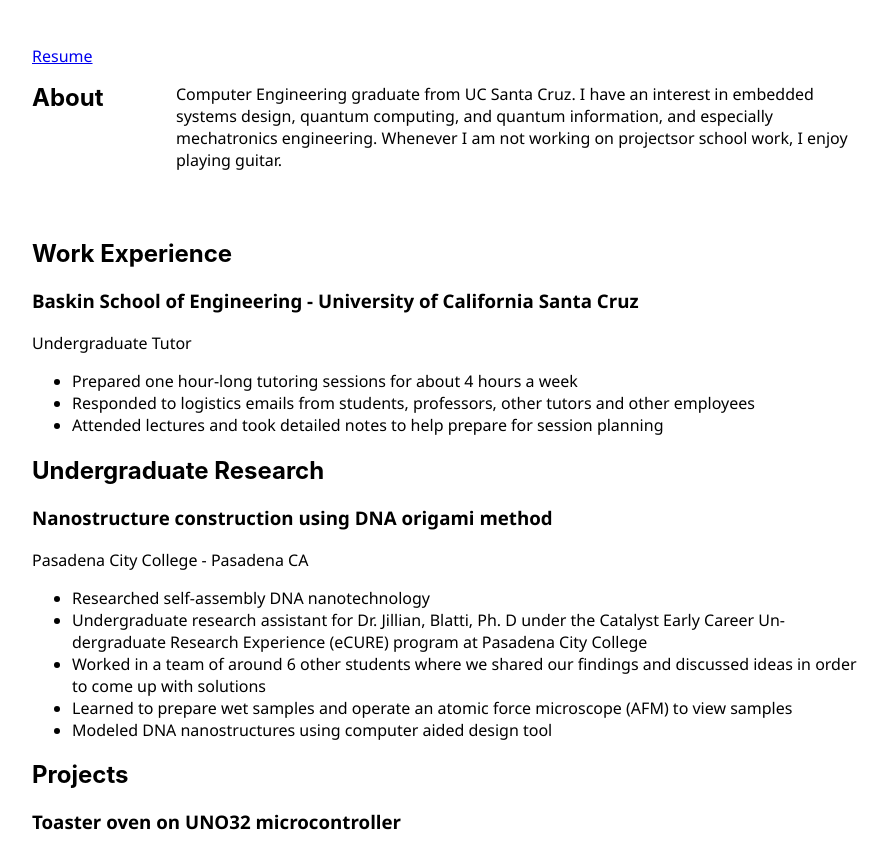
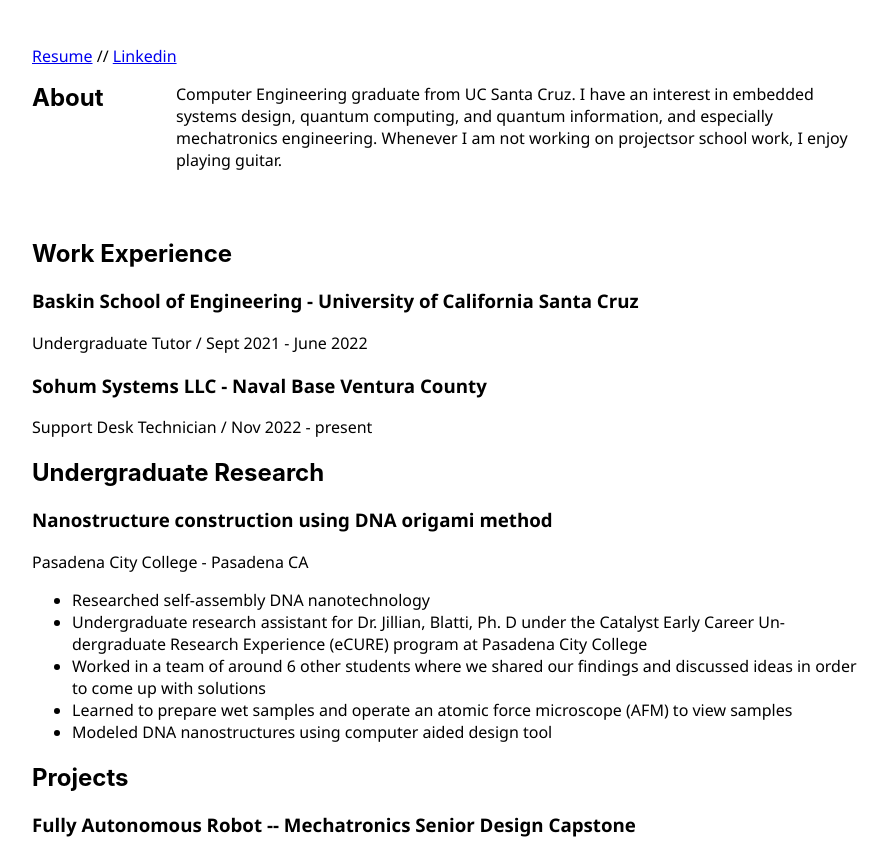
Before and after one commit to EdwardG323/EdwardG323.github.io, a plain HTML site: page index.html in a window 1280 px wide. Shown: the part 149-999 px from the top of the page, without its empty margins (192-1080 px from the left). Drawn offline with Linux system fonts and the light colour scheme.

Commit message:
updated work experience and projects and added Linkedin link

```diff
--- a/index.html
+++ b/index.html
@@ -8,7 +8,8 @@
 <body>
 	<div class="content">
 		<h1>Edward Garcia</h1>
-		<p><a href="EdwardGarciaResumeB.pdf">Resume</a></p>
+		<p><a href="EdwardGarciaResumeB.pdf">Resume</a> //
+		<a href="https://www.linkedin.com/in/edwardgarcia323/">Linkedin</a></p>
 
 		<div class="FlexContainer">
 			<div class="FlexSection">
@@ -32,12 +33,15 @@
 
 	    <h2>Work Experience</h2>
 	    <h3>Baskin School of Engineering - University of California Santa Cruz</h3>
-	    <p>Undergraduate Tutor</p>
-	    <ul class="ListD">
+	    <p>Undergraduate Tutor / Sept 2021 - June 2022</p>
+
+	    <h3> Sohum Systems LLC - Naval Base Ventura County</h3>
+	    <p>Support Desk Technician / Nov 2022 - present</p>
+	    <!--<ul class="ListD">
 	    	<li>Prepared one hour-long tutoring sessions for about 4 hours a week</li>
 	    	<li>Responded to logistics emails from students, professors, other tutors and other employees</li>
 	    	<li>Attended lectures and took detailed notes to help prepare for session planning</li>
-	    </ul>
+	    </ul> -->
 
 	    <h2>Undergraduate Research</h2>
 	    <h3>Nanostructure construction using DNA origami method</h3>
@@ -51,12 +55,13 @@
 	    </ul>
 
 	    <h2>Projects</h2>
-	    <h3>Toaster oven on UNO32 microcontroller</h3>
+	    <!--<h3>Toaster oven on UNO32 microcontroller</h3>
 	    <p>Toaster simulation programmed in C on an UNO32 microcontroller. Features a fully functional state machine. Oven is
 	    interfaced through several buttons and a dial.</p>
 	    <h3>Prime number checker</h3>
-	    <p>Prime checker programmed in verilog on a FPGA board. Features a divider, and several shift registers.</p>
-	    <h3></h3>
+	    <p>Prime checker programmed in verilog on a FPGA board. Features a divider, and several shift registers.</p> -->
+	    <h3>Fully Autonomous Robot -- Mechatronics Senior Design Capstone</h3>
+	    <p></p>
 
 	    <h2>Coursework</h2>
 	    <h3>UCSC</h3>
```
